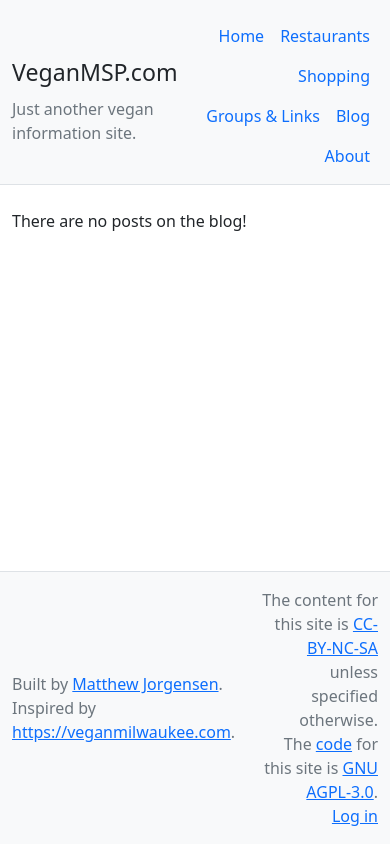
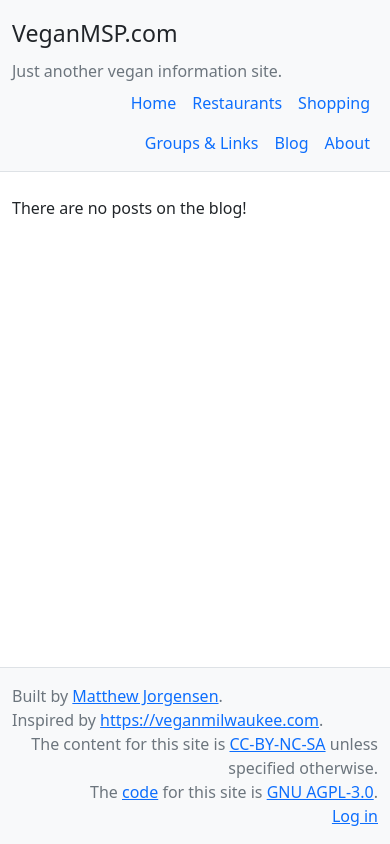
Before and after one commit to VeganMSP/veganmsp.com, a Django app: page /blog/ in a window 390 px wide. Run offline with Django 3.2, Linux system fonts and the light colour scheme; data that the repository does not hold is empty; parts of the project's set-up code (start-up, migrations or seed data) failed here and were passed over; some libraries are stand-ins or nearby versions.

Commit message:
Tweak columns in header and footer

```diff
--- a/templates/base.html
+++ b/templates/base.html
@@ -15,7 +15,7 @@
 	<header class="flex-wrap align-items-center justify-content-center mb-4 border-bottom bg-light">
 		<div class="container mt-3">
 			<div class="row align-items-center">
-				<div class="col">
+				<div class="col-sm-4">
 					<div class="row">
 					<a class="d-flex align-items-center col-md-3 mb-2 mb-md-0 text-dark text-decoration-none" href="/">
 						<span class="fs-3">
@@ -60,11 +60,11 @@
 	<footer class="footer border-top mt-auto py-3 bg-light text-muted">
 		<div class="container">
 			<div class="row align-items-center">
-				<div class="col">
+				<div class="col-md">
 					{% include "includes/_site-bio.html" %}
 				</div>
 
-				<div class="col text-end">
+				<div class="col-md text-end">
 					{% include "includes/_licenses.html" %}
 
 					{% if not user.is_authenticated %}
```
